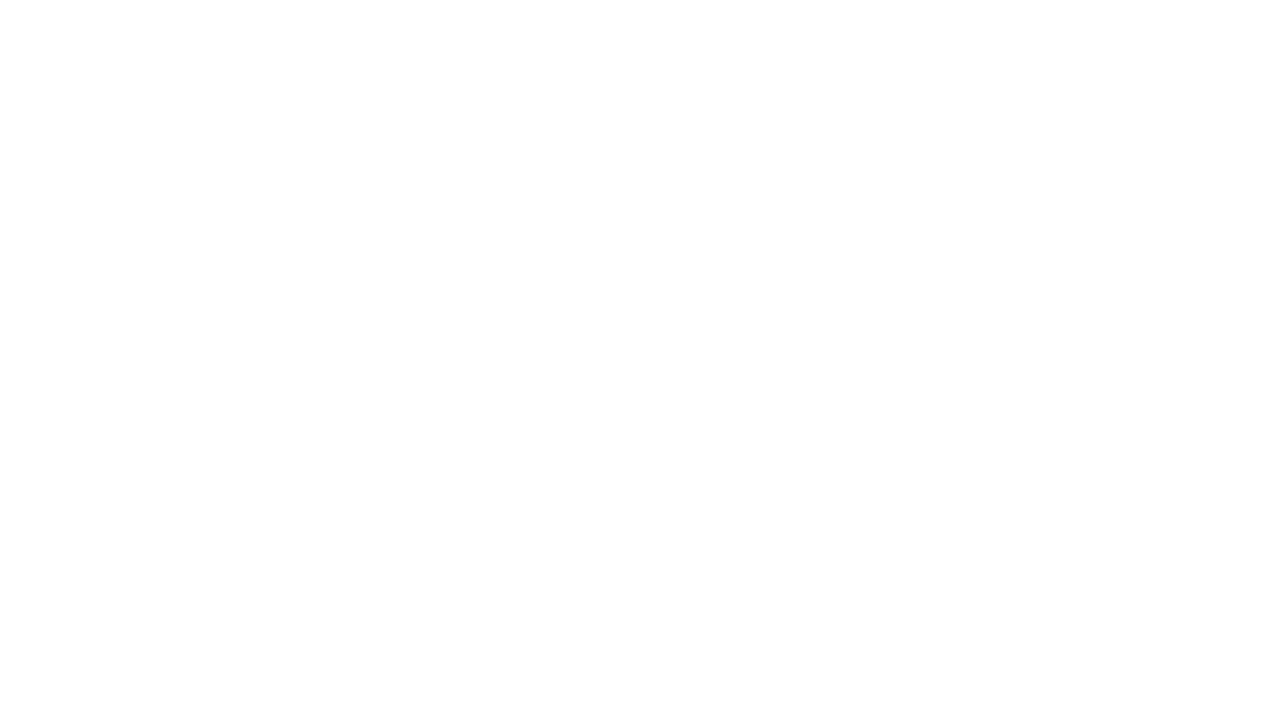
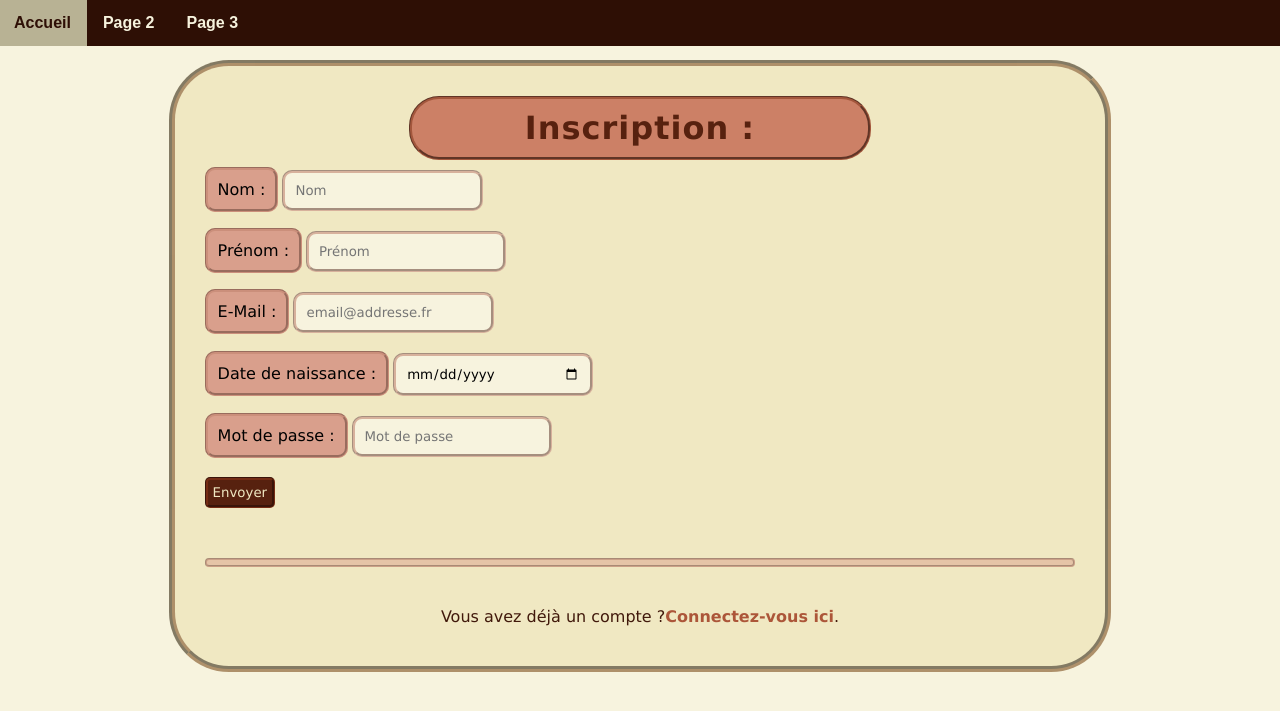
Before and after one commit to gilles-maurer/WE4A_TP_project, a PHP site: page /signin.php in a window 1280 px wide. Before the commit the part shown is empty. Shown: the top 711 px of the page. Run offline with PHP 8.4, Linux system fonts and the light colour scheme.

Commit message:
First version of the CSS and sign-in form

```diff
--- a/Styles/style.css
+++ b/Styles/style.css
@@ -0,0 +1,255 @@
+/*
+
+Setting informations for clarity:
+
+    - [Text setting]
+    - Margin, padding, other size information
+    - Colours
+    - Border & border colour
+    - Else
+
+*/
+
+/*=======================================================
+================= VARIABLE DEFINITIONS ==================
+=======================================================*/
+
+/*
+This is to set up some variables used multiple times
+throughout the document, such as colours, fonts, etc
+*/
+
+:root{
+
+    --font: verdana, sans-serif;
+    --white: hsl(50, 60%, 92%);
+
+}
+
+/*=======================================================
+================= BODY + MAIN CONTAINER =================
+=======================================================*/
+
+body{
+
+    margin-top: 0;
+	margin-bottom:0;
+	padding: 10px 10px;
+
+	background-color: var(--white);
+
+}
+
+#MainContainer {
+
+	margin: 50px auto auto auto;
+	padding: 30px;
+	width: 70%;
+
+	background-color:hsl(50, 60%, 85%);
+
+	border-width: 6px 6px;
+	border-style: groove;
+	border-color: hsla(25, 70%, 25%, 50%);
+    border-radius: 60px;
+
+}
+
+
+/*=======================================================
+================ LES HEADERS H1, H2, ETC ================
+=======================================================*/
+
+h1,h2,h3,h4,h5,h6{
+
+	font-family: var(--font);
+	color:hsl(15, 70%, 20%);
+	text-align: center;
+    letter-spacing: 1px;
+
+}
+
+h1{
+
+    margin: auto;
+    padding: 10px;
+    width: 50%;
+
+    background-color: hsl(15, 50%, 60%);
+
+    border-radius: 30px;
+    border-style: groove;
+    border-color: hsla(15, 50%, 40%, 80%);
+
+}
+
+/*=======================================================
+================= P ET AUTRES FORMATAGES ================
+=======================================================*/
+
+p{
+
+	font-family: var(--font);
+
+    color: hsl(15, 70%, 15%);
+
+}
+
+.pcenter{
+
+    margin: 10px;
+
+    display: flex;
+	justify-content: center;
+
+}
+
+/*=======================================================
+=================== HEADER, FOOTER, HR ==================
+=======================================================*/
+
+hr{
+    height: 5px;
+    margin-top: 40px;
+    margin-bottom: 40px;
+
+    color: hsl(15, 50%, 50%);
+    background-color: hsla(15, 50%, 70%, 50%);
+
+    border-width: 2px;
+    border-color: hsla(15, 30%, 50%, 40%);
+    border-radius: 4px;
+    border-style: groove;
+}
+
+/*=======================================================
+=========================== A ===========================
+=======================================================*/
+
+a:link {
+
+	font-weight:bold;
+	color:hsl(15, 50%, 45%);;
+	text-decoration:none;
+
+}
+
+a:visited {
+
+	color:hsl(15, 40%, 60%);;
+
+}
+
+a:hover{
+
+	color:hsl(15, 50%, 30%);;
+
+}
+
+a:active{
+
+	color:hsl(15, 80%, 10%);;
+
+}
+
+/*=======================================================
+======================= FORMULAIRE ======================
+=======================================================*/
+
+label{
+
+    font-family: var(--font);
+
+    margin: 10px auto 10px auto;
+    padding: 10px;
+    width: 20%;
+
+    background-color: hsl(15, 50%, 70%);
+
+    border-radius: 10px;
+    border-color: hsla(15, 40%, 60%, 60%);
+    border-width: 3px;
+    border-style: groove;
+
+}
+
+input{
+
+    font-family: var(--font);
+
+    margin: 10px auto 10px auto;
+    padding: 10px;
+    width: 20%;
+
+    background-color: var(--white);;
+
+    border-color: hsla(15, 40%, 60%, 60%);
+    border-width: 3px;
+    border-style: groove;
+    border-radius: 10px;
+}
+
+button{
+
+    font-family: var(--font);
+
+    margin: 10px auto 10px auto;
+    padding: 5px;
+
+    background-color: hsl(15, 70%, 20%);
+    color:hsl(50, 60%, 85%);
+
+    display: inline-block;
+
+    border-radius: 5px;
+    border-color: hsla(15, 70%, 30%, 70%);
+    border-style: groove;
+    border-width: 3px;
+
+}
+
+
+/*=======================================================
+========================= NAVBAR ========================
+=======================================================*/
+
+.navbar {
+
+    font-family: century gothic, sans-serif;
+
+    position: fixed;
+    top: 0;
+    width: 130%;
+    margin-left: -20px;
+    margin-right: -20px;
+    margin-bottom: 20px;
+
+    background-color: hsl(15, 80%, 10%);
+
+    overflow: hidden;
+
+}
+
+.navbar a {
+
+    text-align: center;
+    text-decoration: none;
+    float: left;
+    display: block;
+
+    padding: 14px 16px;
+
+    color: var(--white)
+
+}
+
+.navbar a:hover {
+
+    background: hsl(50, 20%, 65%);
+    color: hsl(15, 80%, 10%);
+
+}
+
+/*=======================================================
+========================= AUTRES ========================
+=======================================================*/
--- a/signin.php
+++ b/signin.php
@@ -9,6 +9,57 @@
 
 <body>
 
+<div class="navbar">
+    <a href="./index.php">Accueil</a>
+    <a href="#">Page 2</a>
+    <a href="#">Page 3</a>
+</div>
+
+<div id="MainContainer">
+
+
+    <h1>Inscription :</h1>
+
+
+    <form action="#" method="post">
+
+        <div>
+            <label for="nom">Nom :</label>
+            <input type="text" name="nom" placeholder="Nom">
+        </div>
+
+        <div>
+            <label for="prenom">Prénom :</label>
+            <input type="text" name="prenom" placeholder="Prénom">
+        </div>
+
+        <div>
+            <label for="email">E-Mail :</label>
+            <input type="email" name="email" placeholder="email@addresse.fr">
+        </div>
+
+        <div>
+            <label for="date_naissance">Date de naissance :</label>
+            <input type="date" name="date_naissance" placeholder="JJ/MM/AAAA">
+        </div>
+
+        <div>
+            <label for="mot_de_passe">Mot de passe :</label>
+            <input type="password" name="mot_de_passe" placeholder="Mot de passe">
+        </div>
+
+        <div>
+            <button type="submit">Envoyer</button>
+        </div>
+    </form>
+
+    <hr>
+
+    <p class="pcenter">Vous avez déjà un compte ? <a href="./login.php">Connectez-vous ici</a>.</p>
+
+<!--nom, prenom, email, mot_de_passe, date_naissance-->
+</div>
+
 </body>
 
 </html>
```
